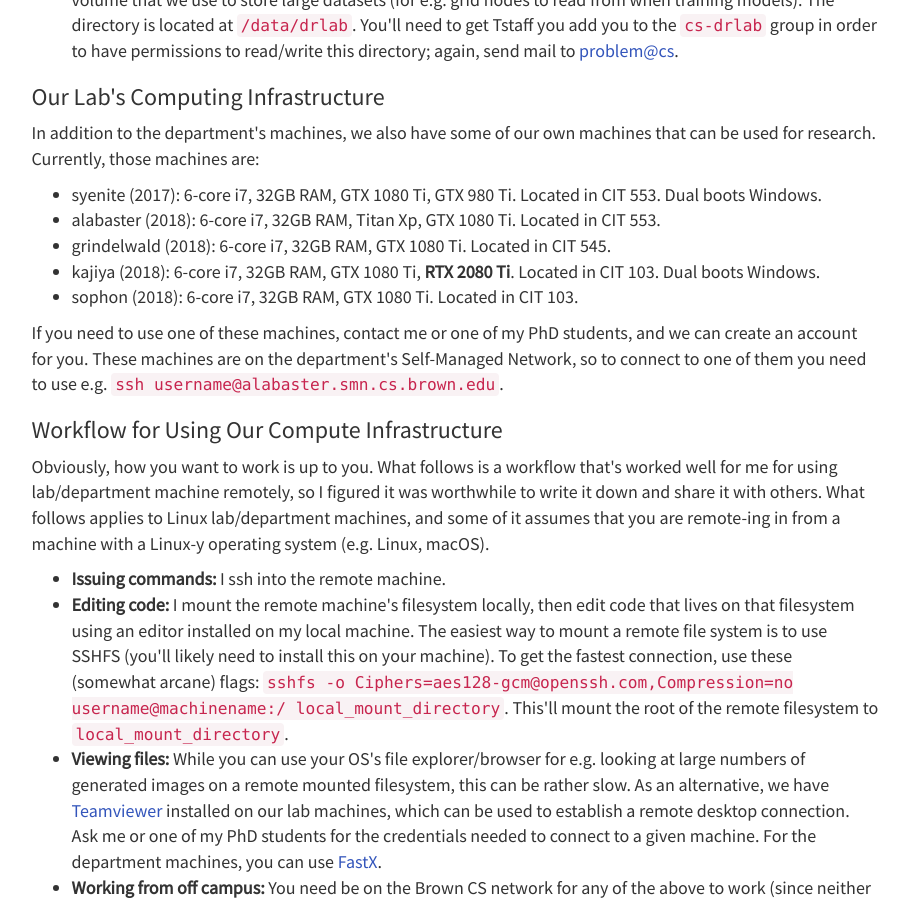
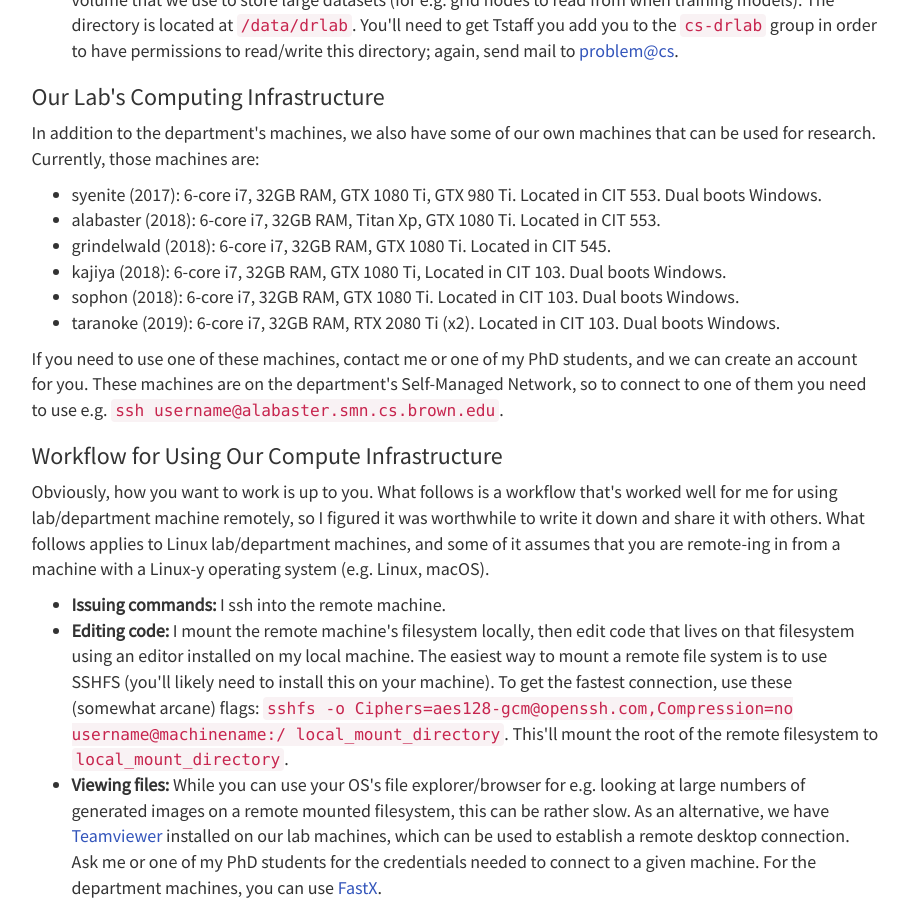
Before and after one commit to dritchie/dritchie.github.io, a Jekyll site: the page built from getting_started.html, in a window 1280 px wide and 900 px high, scrolled down 1370 px. Shown: the whole window, without its empty margins (331-1240 px from the left). Built offline with Jekyll 4.4.1, drawn with Linux system fonts in a browser that asks for light colours.

Commit message:
Add taranoke to lab machines.

```diff
--- a/getting_started.html
+++ b/getting_started.html
@@ -76,10 +76,13 @@
             grindelwald (2018): 6-core i7, 32GB RAM, GTX 1080 Ti. Located in CIT 545.
         </li>
         <li>
-            kajiya (2018): 6-core i7, 32GB RAM, GTX 1080 Ti, <strong>RTX 2080 Ti</strong>. Located in CIT 103. Dual boots Windows.
+            kajiya (2018): 6-core i7, 32GB RAM, GTX 1080 Ti, Located in CIT 103. Dual boots Windows.
         </li>
         <li>
-            sophon (2018): 6-core i7, 32GB RAM, GTX 1080 Ti. Located in CIT 103.
+            sophon (2018): 6-core i7, 32GB RAM, GTX 1080 Ti. Located in CIT 103. Dual boots Windows.
+        </li>
+        <li>
+            taranoke (2019): 6-core i7, 32GB RAM, RTX 2080 Ti (x2). Located in CIT 103. Dual boots Windows.
         </li>
     </ul>
 
```
